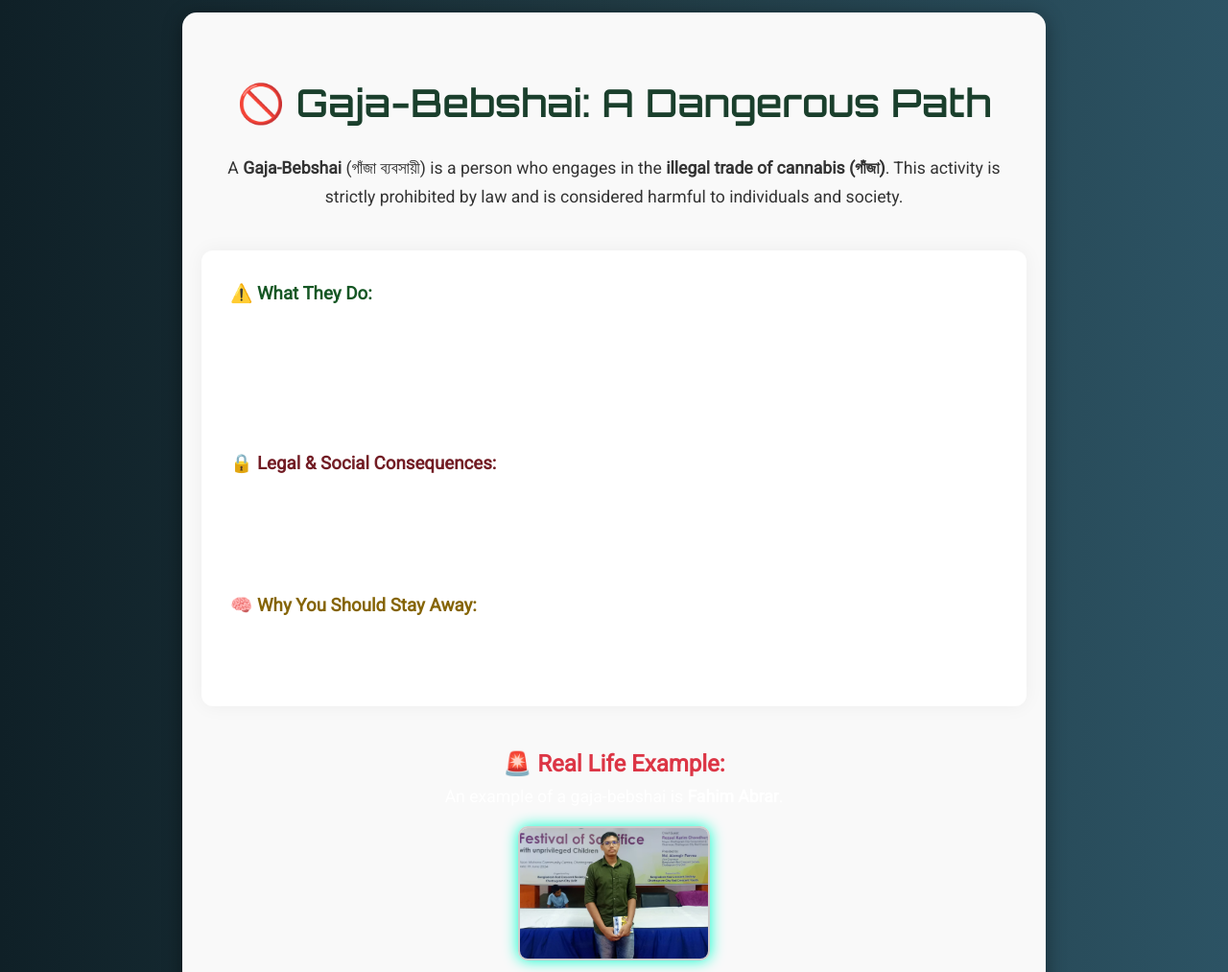
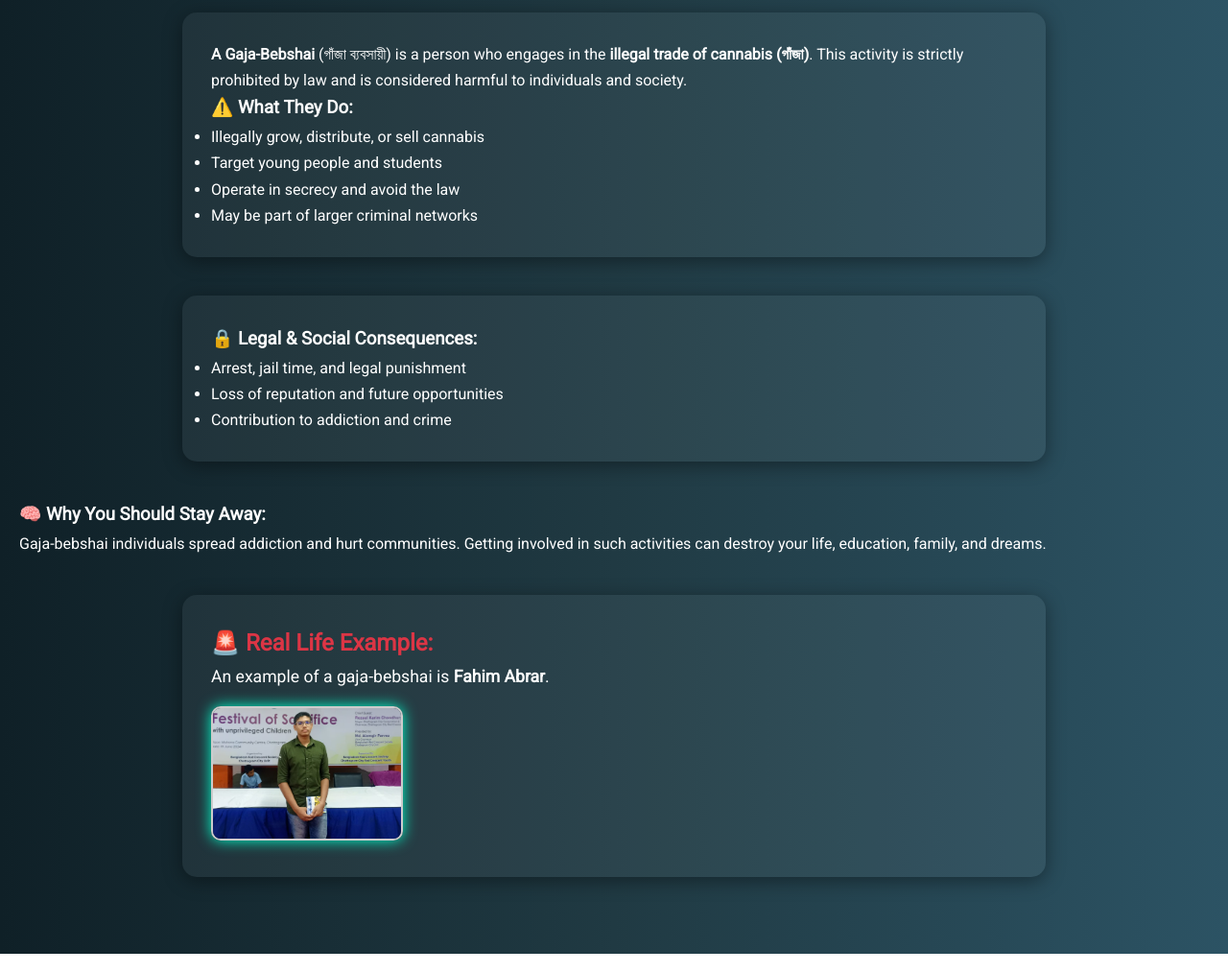
Before and after one commit to blu-shadow/Ganja, a plain HTML site: page index.html in a window 1280 px wide. Shown: the part 2120-3133 px from the top of the page at 96% size. Drawn offline with Linux system fonts and the light colour scheme.

Commit message:
Update index.html

```diff
--- a/index.html
+++ b/index.html
@@ -105,41 +105,36 @@
     <p style="margin-top: 10px;">He shows signs of ganjakhor behavior such as laziness, zoning out, and irregular habits. We share this example to highlight the importance of prevention and awareness.</p>
   </section>
 
-  <section id="gaja-bebshai" style="background-color: #f9f9f9; padding: 60px 20px;">
-  <div style="max-width: 1000px; margin: 0 auto; text-align: center;">
-    <h2 style="font-size: 2.5rem; color: #1a3f2c; margin-bottom: 20px;">🚫 Gaja-Bebshai: A Dangerous Path</h2>
-    <p style="font-size: 1.1rem; color: #333; line-height: 1.7; margin-bottom: 40px;">
-      A <strong>Gaja-Bebshai</strong> (গাঁজা ব্যবসায়ী) is a person who engages in the <strong>illegal trade of cannabis (গাঁজা)</strong>. This activity is strictly prohibited by law and is considered harmful to individuals and society.
-    </p>
-
-    <div style="text-align: left; background: white; padding: 30px; border-radius: 12px; box-shadow: 0 0 20px rgba(0,0,0,0.05);">
-      <h3 style="color: #155724;">⚠️ What They Do:</h3>
-      <ul style="line-height: 1.8; font-size: 1rem;">
+  <section>
+      <strong>A Gaja-Bebshai</strong> (গাঁজা ব্যবসায়ী) is a person who engages in the <strong>illegal trade of cannabis (গাঁজা)</strong>. This activity is strictly prohibited by law and is considered harmful to individuals and society.
+  </p>
+      <h3>⚠️ What They Do:</h3>
+      <ul>
         <li>Illegally grow, distribute, or sell cannabis</li>
         <li>Target young people and students</li>
         <li>Operate in secrecy and avoid the law</li>
         <li>May be part of larger criminal networks</li>
       </ul>
+      </section>
 
-      <h3 style="color: #721c24; margin-top: 30px;">🔒 Legal & Social Consequences:</h3>
-      <ul style="line-height: 1.8; font-size: 1rem;">
+			<section>
+      <h3 >🔒 Legal & Social Consequences:</h3>
+      <ul>
         <li>Arrest, jail time, and legal punishment</li>
         <li>Loss of reputation and future opportunities</li>
         <li>Contribution to addiction and crime</li>
       </ul>
+      </section>
 
-      <h3 style="color: #856404; margin-top: 30px;">🧠 Why You Should Stay Away:</h3>
-      <p style="line-height: 1.8;">
+      <h3>🧠 Why You Should Stay Away:</h3>
+      <p>
         Gaja-bebshai individuals spread addiction and hurt communities. Getting involved in such activities can destroy your life, education, family, and dreams.
       </p>
-    </div>
 
-    <div style="margin-top: 40px; text-align: center;">
+<section class=”center”>
       <h3 style="font-size: 1.5rem; color: #dc3545;">🚨 Real Life Example:</h3>
       <p style="font-size: 1.1rem;">An example of a gaja-bebshai is <strong>Fahim Abrar</strong>.</p>
       <img src="IMG-20250508-WA0014~2.jpg" alt="Fahim Abrar - Gaja Bebshai Example" style="margin-top: 15px; width: 220px; height: auto; border-radius: 10px; border: 2px solid #ccc;">
-    </div>
-  </div>
 </section>
 
 </body>
```
